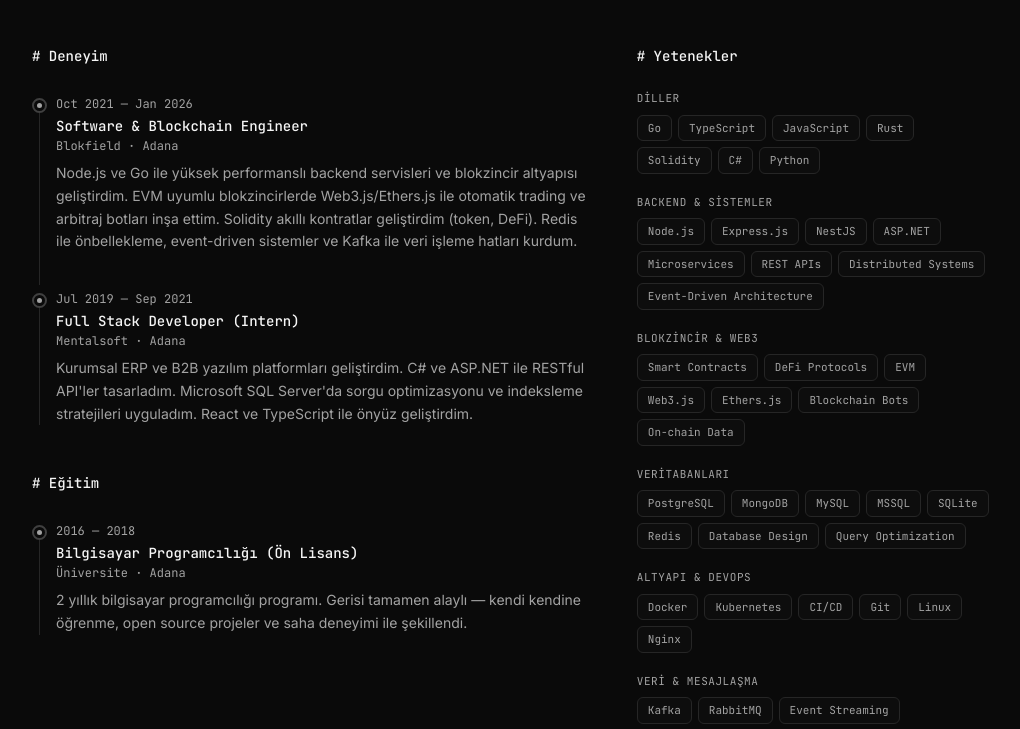
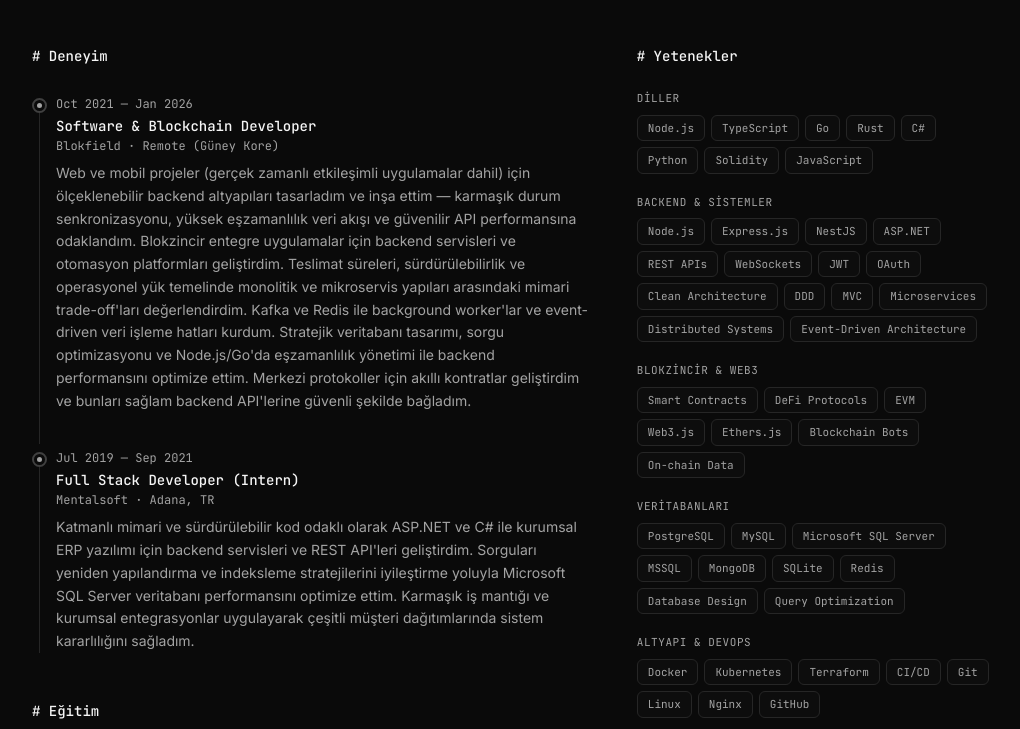
Before and after one commit to berkantsoytas/portfolio, a Next.js app: page /portfolio in a window 1280 px wide. Shown: the part 427-1156 px from the top of the page, without its empty margins (128-1148 px from the left). Built offline with nearby package versions, Linux system fonts and the light colour scheme; no server answers.

Commit message:
feat: update cv & myself

```diff
--- a/app/api/profile/route.ts
+++ b/app/api/profile/route.ts
@@ -3,18 +3,34 @@ import { NextResponse } from "next/server";
 export async function GET() {
   const profile = {
     name: "Berkant Soytaş",
-    role: "Software Architect",
-    specialty: "Systems Programming",
-    location: "Adana, TR",
+    role: "Software Developer & Architect",
+    specialty: "Everthing",
+    location: "Turkey",
     status: "available for hire",
-    languages: ["Go", "Node.js", "Rust", "Solidity", "TypeScript"],
+    languages: [
+      "Node.js",
+      "TypeScript",
+      "Go",
+      "Rust",
+      "C#",
+      "Python",
+      "Solidity",
+    ],
     tools: [
       "Docker",
+      "Kubernetes",
+      "Terraform",
       "Kafka",
       "Redis",
       "PostgreSQL",
-      "Kubernetes",
-      "Terraform",
+      "MySQL",
+      "Microsoft SQL Server",
+      "MongoDB",
+      "RabbitMQ",
+      "Linux",
+      "Nginx",
+      "Git",
+      "GitHub",
     ],
     links: {
       github: "https://github.com/berkantsoytas",
--- a/app/layout.tsx
+++ b/app/layout.tsx
@@ -20,13 +20,15 @@ const jetbrainsMono = JetBrains_Mono({
 export const metadata: Metadata = {
   metadataBase: new URL("https://berkantsoytas.dev"),
   title: {
-    default: "Berkant Soytaş — Software Architect",
+    default: "Berkant Soytaş — Software Developer & Architect",
     template: "%s — Berkant Soytaş",
   },
-  description: "Portfolio, blog & knowledge base of Berkant Soytaş — software systems architect specializing in blockchain infrastructure, distributed systems, and high-performance backend architectures.",
+  description:
+    "Portfolio, blog & knowledge base of Berkant Soytaş — backend developer building reliable, scalable, and high-performance systems with Node.js, TypeScript, Go, and Rust.",
   openGraph: {
-    title: "Berkant Soytaş — Software Architect",
-    description: "Blockchain infrastructure, distributed systems, and high-performance backend architectures.",
+    title: "Berkant Soytaş — Software Developer & Architect",
+    description:
+      "Software developer building reliable, scalable, and high-performance systems with Node.js, TypeScript, Go, and Rust.",
     url: "https://berkantsoytas.dev",
     siteName: "Berkant Soytaş",
     locale: "en_US",
@@ -34,8 +36,9 @@ export const metadata: Metadata = {
   },
   twitter: {
     card: "summary_large_image",
-    title: "Berkant Soytaş — Software Architect",
-    description: "Blockchain infrastructure, distributed systems, and high-performance backend architectures.",
+    title: "Berkant Soytaş — Software Developer & Architect",
+    description:
+      "Software developer building reliable, scalable, and high-performance systems with Node.js, TypeScript, Go, and Rust.",
   },
   alternates: {
     canonical: "https://berkantsoytas.dev",
--- a/app/portfolio/page.tsx
+++ b/app/portfolio/page.tsx
@@ -5,42 +5,42 @@ import { cookies } from "next/headers";
 const experienceTR = [
   {
     period: "Oct 2021 — Jan 2026",
-    title: "Software & Blockchain Engineer",
-    subtitle: "Blokfield · Adana",
+    title: "Software & Blockchain Developer",
+    subtitle: "Blokfield · Remote (Güney Kore)",
     description:
-      "Node.js ve Go ile yüksek performanslı backend servisleri ve blokzincir altyapısı geliştirdim. EVM uyumlu blokzincirlerde Web3.js/Ethers.js ile otomatik trading ve arbitraj botları inşa ettim. Solidity akıllı kontratlar geliştirdim (token, DeFi). Redis ile önbellekleme, event-driven sistemler ve Kafka ile veri işleme hatları kurdum.",
+      "Web ve mobil projeler (gerçek zamanlı etkileşimli uygulamalar dahil) için ölçeklenebilir backend altyapıları tasarladım ve inşa ettim — karmaşık durum senkronizasyonu, yüksek eşzamanlılık veri akışı ve güvenilir API performansına odaklandım. Blokzincir entegre uygulamalar için backend servisleri ve otomasyon platformları geliştirdim. Teslimat süreleri, sürdürülebilirlik ve operasyonel yük temelinde monolitik ve mikroservis yapıları arasındaki mimari trade-off'ları değerlendirdim. Kafka ve Redis ile background worker'lar ve event-driven veri işleme hatları kurdum. Stratejik veritabanı tasarımı, sorgu optimizasyonu ve Node.js/Go'da eşzamanlılık yönetimi ile backend performansını optimize ettim. Merkezi protokoller için akıllı kontratlar geliştirdim ve bunları sağlam backend API'lerine güvenli şekilde bağladım.",
   },
   {
     period: "Jul 2019 — Sep 2021",
     title: "Full Stack Developer (Intern)",
-    subtitle: "Mentalsoft · Adana",
+    subtitle: "Mentalsoft · Adana, TR",
     description:
-      "Kurumsal ERP ve B2B yazılım platformları geliştirdim. C# ve ASP.NET ile RESTful API'ler tasarladım. Microsoft SQL Server'da sorgu optimizasyonu ve indeksleme stratejileri uyguladım. React ve TypeScript ile önyüz geliştirdim.",
+      "Katmanlı mimari ve sürdürülebilir kod odaklı olarak ASP.NET ve C# ile kurumsal ERP yazılımı için backend servisleri ve REST API'leri geliştirdim. Sorguları yeniden yapılandırma ve indeksleme stratejilerini iyileştirme yoluyla Microsoft SQL Server veritabanı performansını optimize ettim. Karmaşık iş mantığı ve kurumsal entegrasyonlar uygulayarak çeşitli müşteri dağıtımlarında sistem kararlılığını sağladım.",
   },
 ];
 
 const experienceEN = [
   {
     period: "Oct 2021 — Jan 2026",
-    title: "Software & Blockchain Engineer",
-    subtitle: "Blokfield · Adana",
+    title: "Software & Blockchain Developer ",
+    subtitle: "Blokfield · Remote (South Korea)",
     description:
-      "Designed high-performance backend services using Node.js and Go for blockchain infrastructure and trading automation. Built automated trading and arbitrage bots interacting with EVM-compatible blockchains. Developed Solidity smart contracts for DeFi protocols. Improved performance with Redis caching, event-driven systems, and Kafka data pipelines.",
+      "Designed and built scalable backend infrastructures for web and mobile projects (including real-time interactive applications), focusing on complex state synchronization, high-concurrency data flow, and reliable API performance. Developed backend services and automation platforms for blockchain-integrated applications. Evaluated architectural trade-offs, selecting monolithic or microservice structures based on delivery timelines, maintainability, and operational overhead. Implemented background workers and event-driven data pipelines using Kafka and Redis to handle asynchronous workloads and reduce latency. Optimized backend performance through strategic database design, query tuning, and concurrency management in Node.js and Go. Engineered and integrated smart contracts for decentralized protocols, connecting them securely to robust backend APIs.",
   },
   {
     period: "Jul 2019 — Sep 2021",
     title: "Full Stack Developer (Intern)",
-    subtitle: "Mentalsoft · Adana",
+    subtitle: "Mentalsoft · Adana, TR",
     description:
-      "Developed enterprise ERP and B2B software platforms. Designed RESTful APIs using C# and ASP.NET. Optimized MS SQL Server through indexing and query tuning. Built frontend applications using React and TypeScript.",
+      "Developed backend services and REST APIs for enterprise ERP software using ASP.NET and C#, focusing on layered architecture and maintainable code. Optimized Microsoft SQL Server database performance by restructuring queries and improving indexing strategies. Implemented complex business logic and enterprise integrations, ensuring system stability across diverse client deployments.",
   },
 ];
 
 const educationTR = [
   {
-    period: "2016 — 2018",
+    period: "Sept 2021 — June 2023",
     title: "Bilgisayar Programcılığı (Ön Lisans)",
-    subtitle: "Üniversite · Adana",
+    subtitle: "Çukurova Üniversitesi · Adana, TR",
     description:
       "2 yıllık bilgisayar programcılığı programı. Gerisi tamamen alaylı — kendi kendine öğrenme, open source projeler ve saha deneyimi ile şekillendi.",
   },
@@ -48,9 +48,9 @@ const educationTR = [
 
 const educationEN = [
   {
-    period: "2016 — 2018",
+    period: "Sept 2021 — June 2023",
     title: "Computer Programming (Associate Degree)",
-    subtitle: "University · Adana",
+    subtitle: "Cukurova University · Adana, TR",
     description:
       "2-year computer programming program. The rest is self-taught — shaped by open source, hands-on experience, and building real systems.",
   },
@@ -60,27 +60,78 @@ const skillCategories = [
   {
     key: "skill_languages",
     title: "Languages",
-    items: ["Go", "TypeScript", "JavaScript", "Rust", "Solidity", "C#", "Python"],
+    items: [
+      "Node.js",
+      "TypeScript",
+      "Go",
+      "Rust",
+      "C#",
+      "Python",
+      "Solidity",
+      "JavaScript",
+    ],
   },
   {
     key: "skill_backend",
     title: "Backend & Systems",
-    items: ["Node.js", "Express.js", "NestJS", "ASP.NET", "Microservices", "REST APIs", "Distributed Systems", "Event-Driven Architecture"],
+    items: [
+      "Node.js",
+      "Express.js",
+      "NestJS",
+      "ASP.NET",
+      "REST APIs",
+      "WebSockets",
+      "JWT",
+      "OAuth",
+      "Clean Architecture",
+      "DDD",
+      "MVC",
+      "Microservices",
+      "Distributed Systems",
+      "Event-Driven Architecture",
+    ],
   },
   {
     key: "skill_blockchain",
     title: "Blockchain & Web3",
-    items: ["Smart Contracts", "DeFi Protocols", "EVM", "Web3.js", "Ethers.js", "Blockchain Bots", "On-chain Data"],
+    items: [
+      "Smart Contracts",
+      "DeFi Protocols",
+      "EVM",
+      "Web3.js",
+      "Ethers.js",
+      "Blockchain Bots",
+      "On-chain Data",
+    ],
   },
   {
     key: "skill_databases",
     title: "Databases",
-    items: ["PostgreSQL", "MongoDB", "MySQL", "MSSQL", "SQLite", "Redis", "Database Design", "Query Optimization"],
+    items: [
+      "PostgreSQL",
+      "MySQL",
+      "Microsoft SQL Server",
+      "MSSQL",
+      "MongoDB",
+      "SQLite",
+      "Redis",
+      "Database Design",
+      "Query Optimization",
+    ],
   },
   {
     key: "skill_devops",
     title: "Infrastructure & DevOps",
-    items: ["Docker", "Kubernetes", "CI/CD", "Git", "Linux", "Nginx"],
+    items: [
+      "Docker",
+      "Kubernetes",
+      "Terraform",
+      "CI/CD",
+      "Git",
+      "Linux",
+      "Nginx",
+      "GitHub",
+    ],
   },
   {
     key: "skill_messaging",
@@ -200,9 +251,10 @@ export default async function PortfolioPage() {
   const cookieStore = await cookies();
   const locale = (cookieStore.get("locale")?.value ?? "tr") as "tr" | "en";
 
-  const dict = locale === "tr"
-    ? (await import("@/lib/dictionaries/tr.json")).default
-    : (await import("@/lib/dictionaries/en.json")).default;
+  const dict =
+    locale === "tr"
+      ? (await import("@/lib/dictionaries/tr.json")).default
+      : (await import("@/lib/dictionaries/en.json")).default;
 
   const experience = locale === "tr" ? experienceTR : experienceEN;
   const education = locale === "tr" ? educationTR : educationEN;
@@ -212,7 +264,8 @@ export default async function PortfolioPage() {
     <div className="py-8">
       <div className="mb-12">
         <p className="font-mono text-sm text-foreground-dim mb-2">
-          <span className="text-foreground-dim">$</span> {dict["portfolio.subtitle"]}
+          <span className="text-foreground-dim">$</span>{" "}
+          {dict["portfolio.subtitle"]}
         </p>
         <h1 className="text-2xl font-mono font-semibold text-foreground">
           {dict["portfolio.title"]}
@@ -222,24 +275,39 @@ export default async function PortfolioPage() {
       {/* Contact card — terminal style */}
       <div className="mb-12 rounded-lg border border-border overflow-hidden">
         <div className="px-4 py-2 bg-surface-alt/50 border-b border-border">
-          <span className="text-xs font-mono text-foreground-dim">~/.contact</span>
+          <span className="text-xs font-mono text-foreground-dim">
+            ~/.contact
+          </span>
         </div>
         <div className="p-4 font-mono text-xs space-y-2">
           <div className="flex items-center gap-3">
             <span className="text-foreground-dim w-16 shrink-0">email</span>
-            <a href="mailto:mailtoberkant@gmail.com" className="text-foreground hover:opacity-70 transition-opacity">
+            <a
+              href="mailto:mailtoberkant@gmail.com"
+              className="text-foreground hover:opacity-70 transition-opacity"
+            >
               mailtoberkant@gmail.com
             </a>
           </div>
           <div className="flex items-center gap-3">
             <span className="text-foreground-dim w-16 shrink-0">github</span>
-            <a href="https://github.com/berkantsoytas" target="_blank" rel="noopener noreferrer" className="text-foreground hover:opacity-70 transition-opacity">
+            <a
+              href="https://github.com/berkantsoytas"
+              target="_blank"
+              rel="noopener noreferrer"
+              className="text-foreground hover:opacity-70 transition-opacity"
+            >
               github.com/berkantsoytas
             </a>
           </div>
           <div className="flex items-center gap-3">
             <span className="text-foreground-dim w-16 shrink-0">linkedin</span>
-            <a href="https://linkedin.com/in/berkantsoytas" target="_blank" rel="noopener noreferrer" className="text-foreground hover:opacity-70 transition-opacity">
+            <a
+              href="https://linkedin.com/in/berkantsoytas"
+              target="_blank"
+              rel="noopener noreferrer"
+              className="text-foreground hover:opacity-70 transition-opacity"
+            >
               linkedin.com/in/berkantsoytas
             </a>
           </div>
@@ -253,7 +321,9 @@ export default async function PortfolioPage() {
           </div>
           <div className="flex items-center gap-3 pt-2 border-t border-border mt-2">
             <span className="text-foreground-dim w-16 shrink-0">status</span>
-            <span className="text-green-400 font-medium">● available for hire</span>
+            <span className="text-green-400 font-medium">
+              ● available for hire
+            </span>
           </div>
         </div>
       </div>
@@ -274,7 +344,8 @@ export default async function PortfolioPage() {
               {skillCategories.map((cat) => (
                 <div key={cat.key}>
                   <h4 className="font-mono text-[11px] text-foreground-dim uppercase tracking-wider mb-2">
-                    {(dict as Record<string, string>)[`portfolio.${cat.key}`] ?? cat.title}
+                    {(dict as Record<string, string>)[`portfolio.${cat.key}`] ??
+                      cat.title}
                   </h4>
                   <div className="flex flex-wrap gap-1.5">
                     {cat.items.map((skill) => (
--- a/lib/dictionaries/en.json
+++ b/lib/dictionaries/en.json
@@ -6,8 +6,8 @@
 
   "hero.command": "curl -s https://berkantsoytas.dev/api/profile",
   "hero.title": "Hi, I'm Berkant Soytaş",
-  "hero.subtitle": "Software Architect",
-  "hero.description": "Designing low-level systems, high-performance backend architectures, and infrastructure tooling. Building performant systems with Go, Rust, Node.js, and C.",
+  "hero.subtitle": "Software Developer & Architect",
+  "hero.description": "Curiosity-driven backend developer building reliable, scalable, and high-performance systems. Primarily Node.js, TypeScript, and Go — selectively Rust for performance-critical parts. Focused on event-driven architectures, Clean Architecture, and pragmatic system design.",
   "hero.cta": "View CV",
   "hero.secondary": "Go to Blog",
 
--- a/lib/dictionaries/tr.json
+++ b/lib/dictionaries/tr.json
@@ -6,8 +6,8 @@
 
   "hero.command": "curl -s https://berkantsoytas.dev/api/profile",
   "hero.title": "Merhaba, ben Berkant Soytaş",
-  "hero.subtitle": "Yazılım Mimarı",
-  "hero.description": "Düşük seviye sistemler, yüksek performanslı backend mimarileri ve altyapı araçları tasarlıyorum. Go, Rust, Node.js ve C ile performans odaklı sistemler inşa ediyorum.",
+  "hero.subtitle": "Yazılım Geliştiricisi/Mimarı",
+  "hero.description": "Merak odaklı, güvenilir, ölçeklenebilir ve yüksek performanslı sistemler inşa eden backend geliştiricisi. Temel olarak Node.js, TypeScript ve Go — performans açısından kritik parçalar için seçmeli olarak Rust. Event-driven mimariler, Clean Architecture ve pragmatik sistem tasarımı odaklı.",
   "hero.cta": "CV'yi Görüntüle",
   "hero.secondary": "Blog'a Git",
 
```
